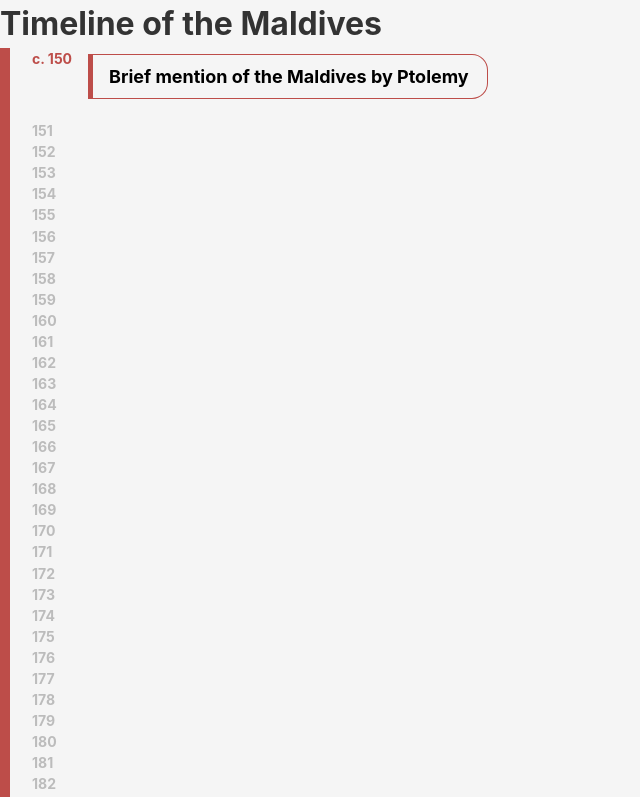
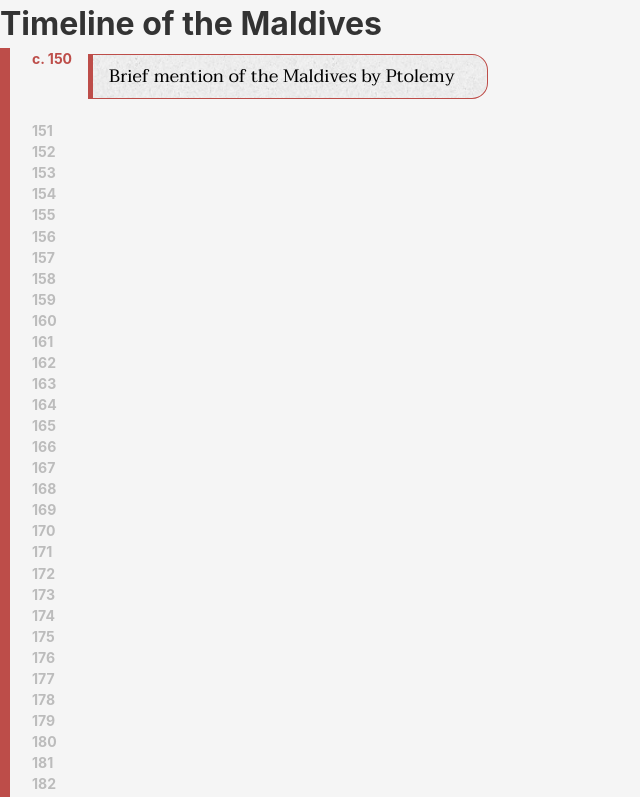
Before and after one commit to faryyym/maldive_history, a Vue app: page / in a window 1280 px wide. Shown: the top 797 px of the page, without its empty margins (0-640 px from the left). Built offline with nearby package versions, Linux system fonts and the light colour scheme.

Commit message:
Add: Font for titles

```diff
--- a/src/App.vue
+++ b/src/App.vue
@@ -157,7 +157,7 @@ export default {
 }
 
 .event {
-  // position: relative;
+  position: relative;
   // left: 1rem;
   // transform: translateY(10px);
   color: black;
@@ -166,9 +166,22 @@ export default {
 
   border: 1px solid $primary;
   border-left: 5px solid $primary;
-
   max-width: 400px;
   margin: 0.35rem 1rem;
+
+  &::before {
+    content: '';
+    position: absolute;
+    top: 0;
+    left: 0;
+    width: 100%;
+    height: 100%;
+    z-index: -1;
+    background-image: url('./assets/stone_texture.jpg');
+    background-size: 50%;
+    opacity: 30%;
+    border-radius: 0 1rem 1rem 0;
+  }
 
   @include mobile {
     font-size: 1rem;
@@ -225,4 +238,8 @@ export default {
     margin-top: 1rem;
   }
 }
+
+h2 {
+  font-family: 'Taviraj', serif;
+}
 </style>
--- a/src/style.scss
+++ b/src/style.scss
@@ -1,6 +1,6 @@
 @import './assets/variables.scss';
 @import './assets/resets.scss';
-
+@import url('https://fonts.googleapis.com/css2?family=Taviraj&display=swap');
 :root {
   font-family: Inter, system-ui, Avenir, Helvetica, Arial, sans-serif;
   line-height: $paragraph-line-height;
```
Also changed, not shown: src/assets/stone_texture.jpg (added), src/assets/thundukuna_pattern-02.svg.
